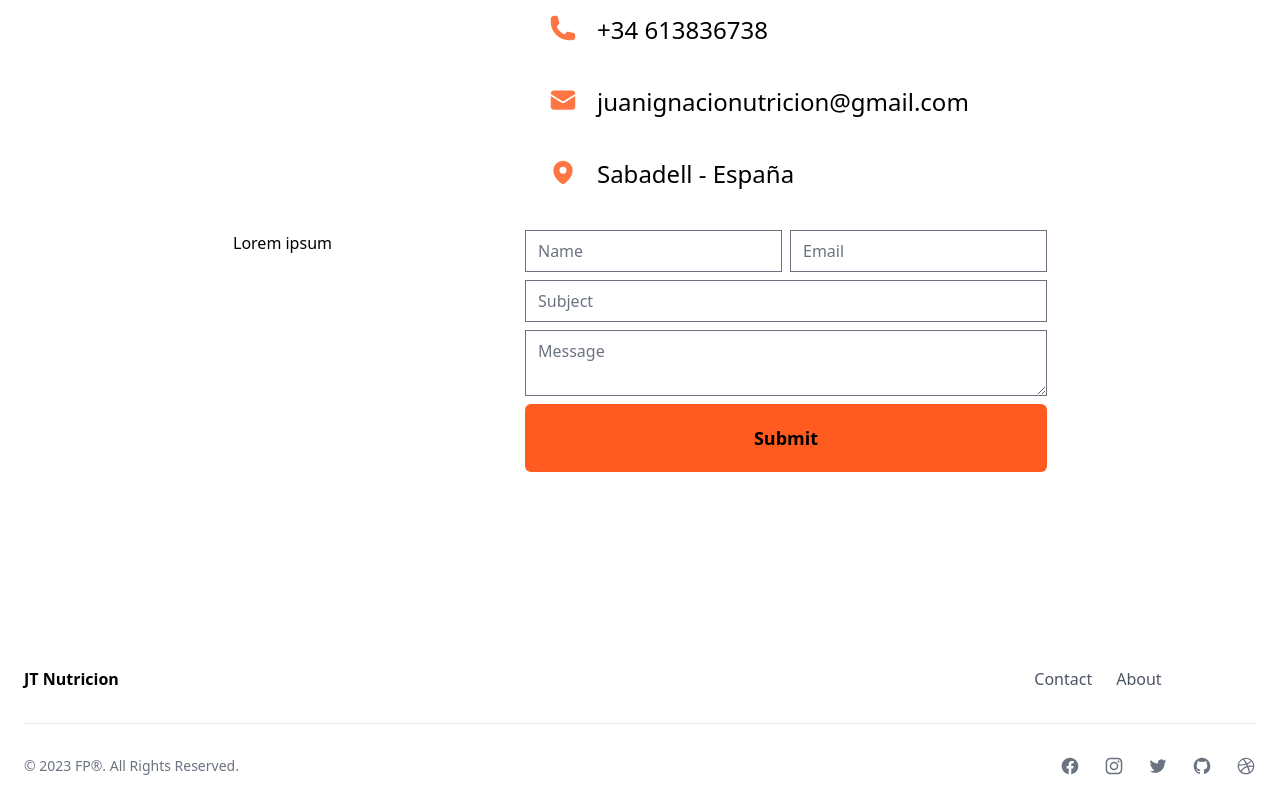
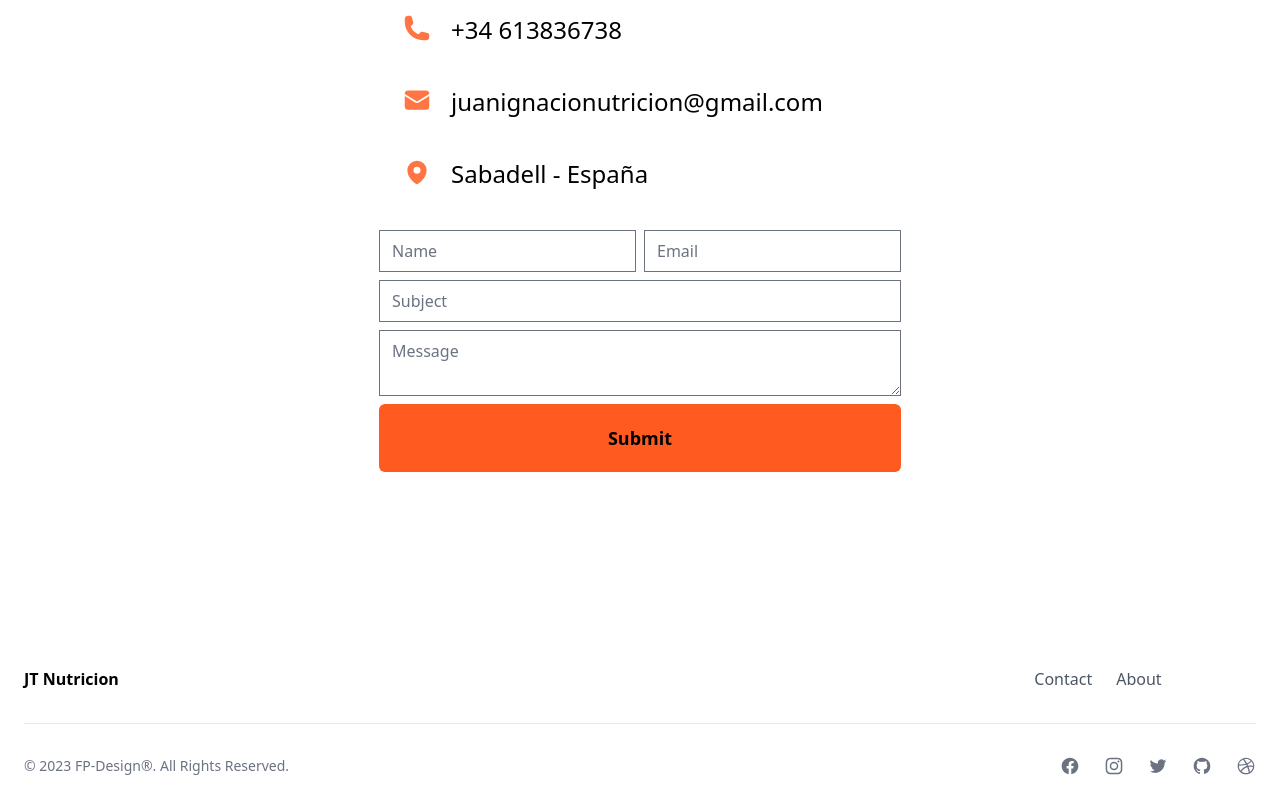
Before and after one commit to cufa03/jt-nutricion, a Next.js app: page /contact in a window 1280 px wide. Shown: the part 275-1075 px from the top of the page. Built offline with nearby package versions, Linux system fonts and the light colour scheme.

Commit message:
contact page fixed

```diff
--- a/components/Footer.jsx
+++ b/components/Footer.jsx
@@ -34,7 +34,7 @@ const Footer = () => {
         </div>
         <hr class="my-6 border-gray-200 sm:mx-auto dark:border-gray-700 lg:my-8" />
         <div class="sm:flex sm:items-center sm:justify-between">
-            <span class="text-sm text-gray-500 sm:text-center dark:text-gray-400">© 2023 <a href="https://pablofolio.vercel.app/" class="hover:underline">FP®</a>. All Rights Reserved.
+            <span class="text-sm text-gray-500 sm:text-center dark:text-gray-400">© 2023 <a href="https://pablofolio.vercel.app/" class="hover:underline">FP-Design®</a>. All Rights Reserved.
             </span>
             <div class="flex mt-4 space-x-6 sm:justify-center sm:mt-0">
                 <a href="#" class="text-gray-500 hover:text-gray-900 dark:hover:text-white">
--- a/src/app/contact/page.jsx
+++ b/src/app/contact/page.jsx
@@ -13,11 +13,11 @@ const page = () => {
 
 	return (
 		<div className="pt-[30px]">
-			<div className='h-screen flex relative flex-col text-center md:text-left md:flex-row max-w-7xl px-10 justify-evenly mx-auto items-center'>
+			<div className='h-screen flex relative flex-col text-center md:text-left md:flex-row max-w-7xl px-10 justify-center mx-auto items-center'>
         <div>
-          <h3>
+          {/* <h3 className='p-10'>
             Lorem ipsum
-          </h3>
+          </h3> */}
         </div>
         <div className='flex flex-col space-y-10'>
           {/* <h4 className='text-4xl font-semibold text-center mt-24'>
```
